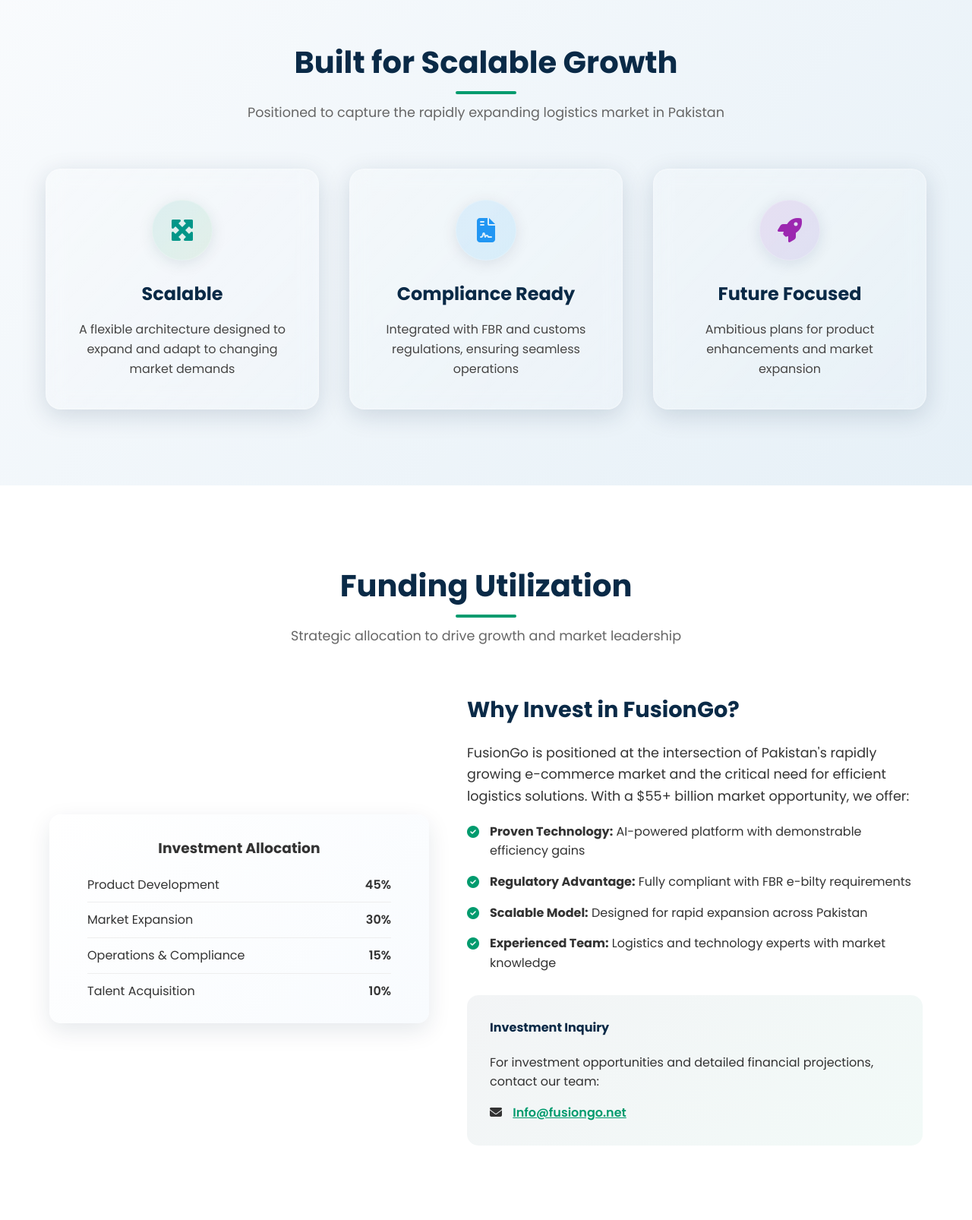
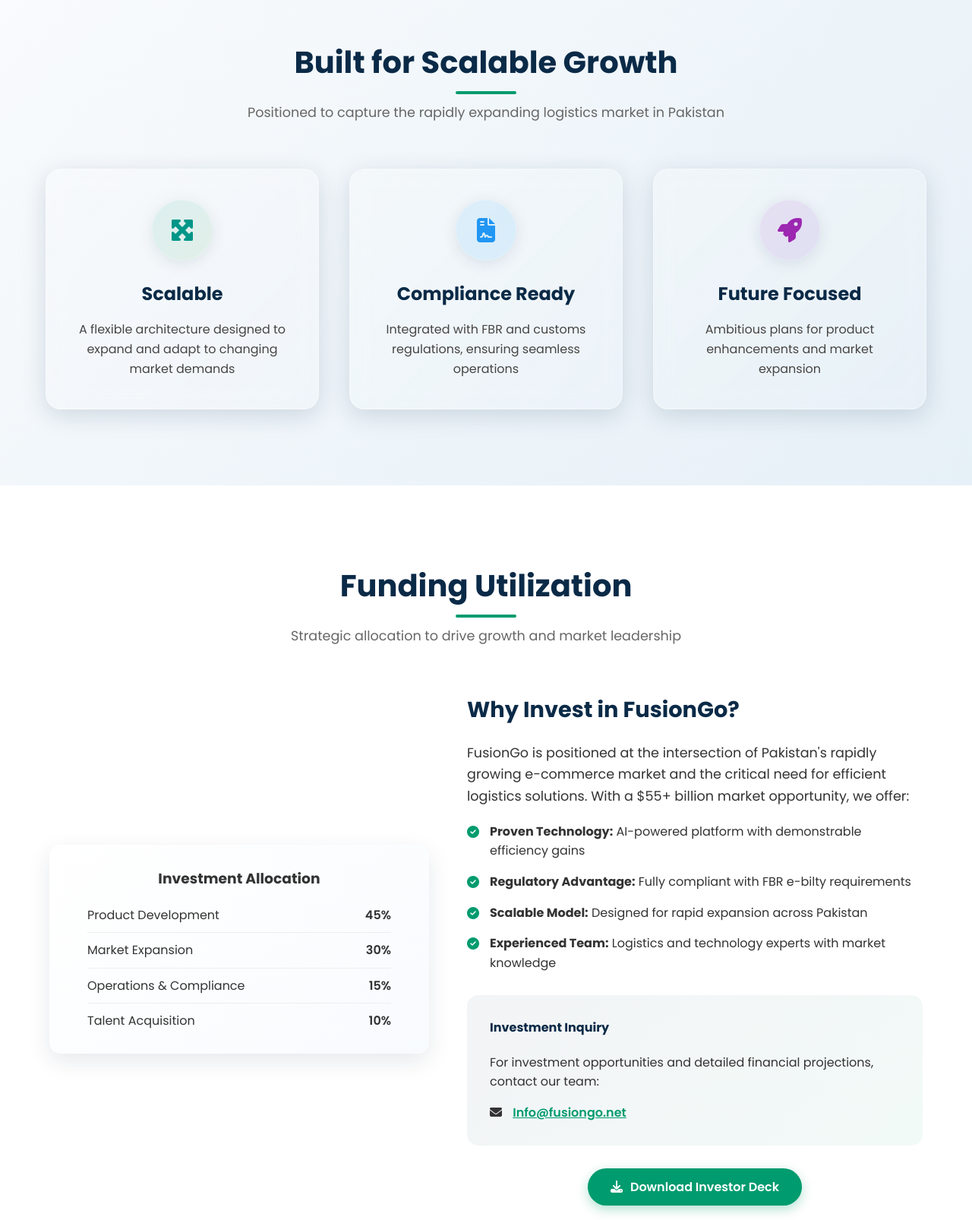
Before and after one commit to Maham-Waseem-123/FusionGO, a Flask app: page /investing in a window 1280 px wide. Shown: the part 467-2073 px from the top of the page at 76% size. Run offline with Flask 3, Linux system fonts and the light colour scheme.

Commit message:
Update investing.html

```diff
--- a/templates/investing.html
+++ b/templates/investing.html
@@ -1,3 +1,5 @@
+[file name]: investing.html
+[file content begin]
 <!-- investing.html -->
 {% extends 'base.html' %}
 
@@ -111,6 +113,14 @@
                         <p>For investment opportunities and detailed financial projections, contact our team:</p>
                         <p style="margin-top: 15px;"><i class="fas fa-envelope" style="margin-right: 10px;"></i> <a href="mailto:Info@fusiongo.net" style="color: #009b6e; font-weight: 600;">Info@fusiongo.net</a></p>
                     </div>
+
+                    <div style="text-align: center; margin-top: 30px;">
+                        <a href="/static/Deck.png" download="FusionGo_Deck.png"
+                           class="btn btn-primary"
+                           style="display: inline-flex; align-items: center; gap: 10px;">
+                            <i class="fas fa-download"></i> Download Investor Deck
+                        </a>
+                    </div>
                 </div>
             </div>
         </div>
```
